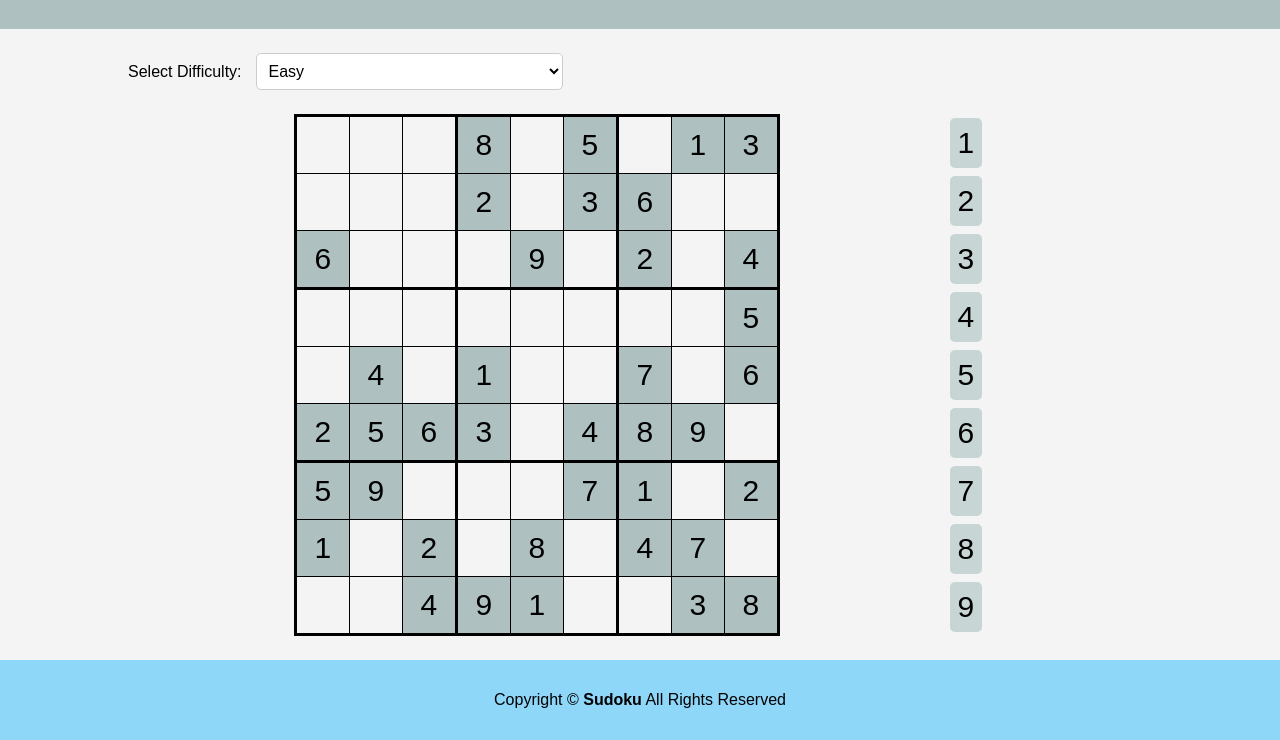
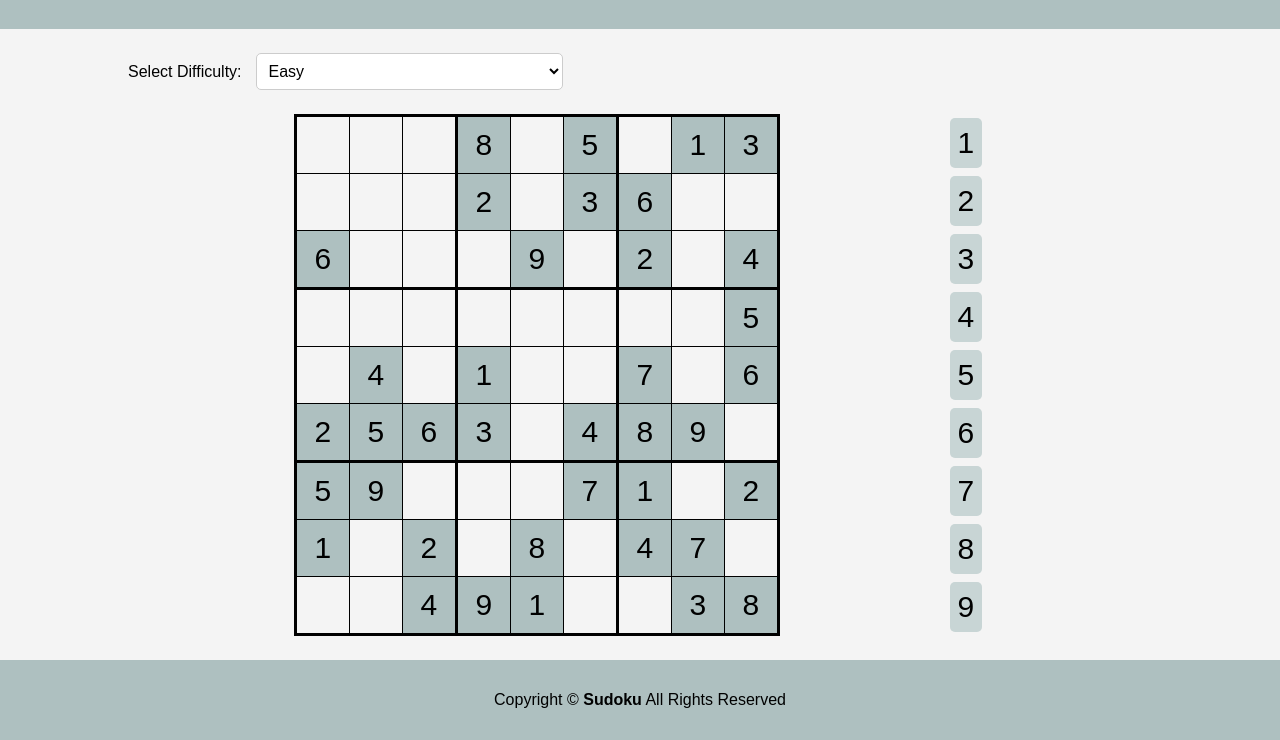
Before and after one commit to HerculesChrysanthos/sudoku, a plain HTML site: page index.html in a window 1280 px wide. Shown: the part 111-851 px from the top of the page. Drawn offline with Linux system fonts and the light colour scheme.

Commit message:
Add style

```diff
--- a/style.css
+++ b/style.css
@@ -119,12 +119,8 @@ td.selected {
   border-radius: 5px;
 }
 
-/* #numbers li {
-  padding: 5px;
-} */
-
 footer {
-  background-color: rgba(0, 174, 255, 0.42);
+  background: rgb(174, 192, 192);
   padding: 15px;
   margin-top: 24px;
 }
```
